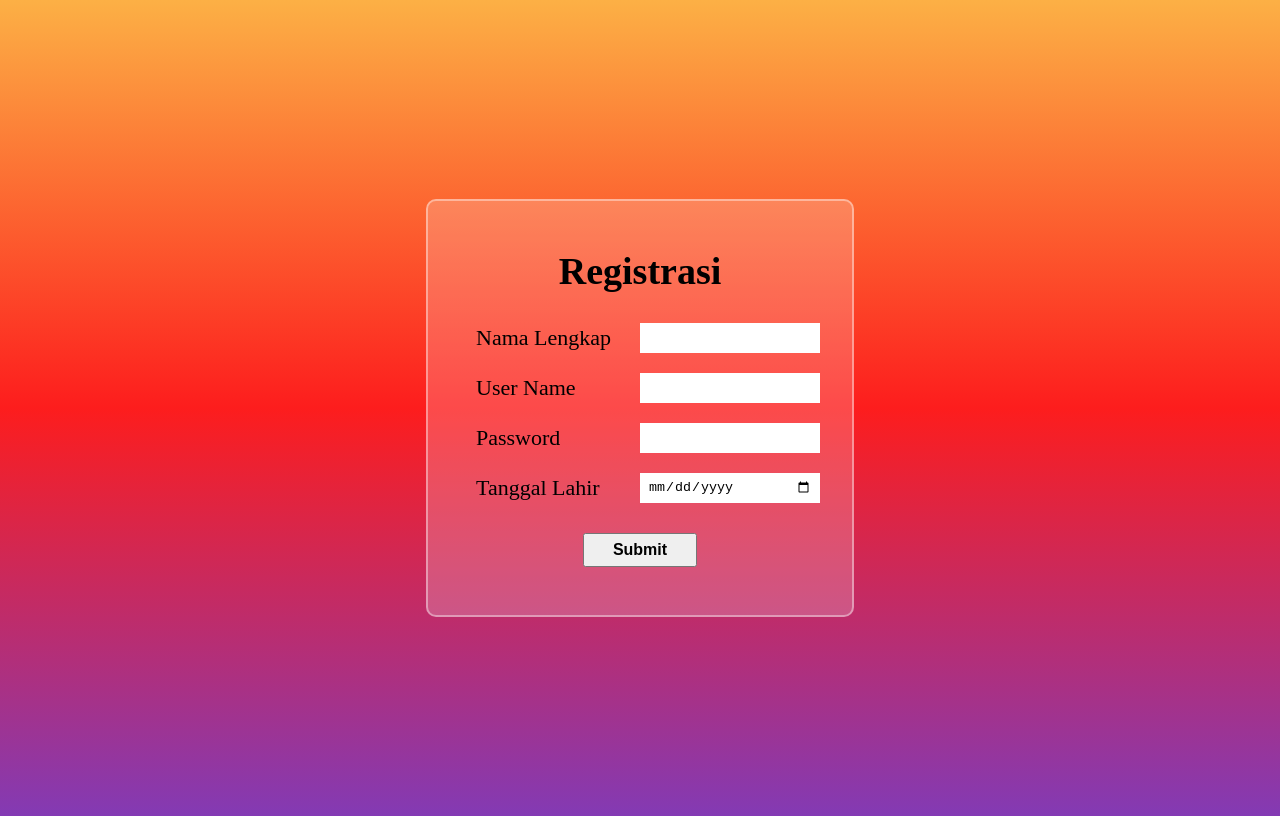
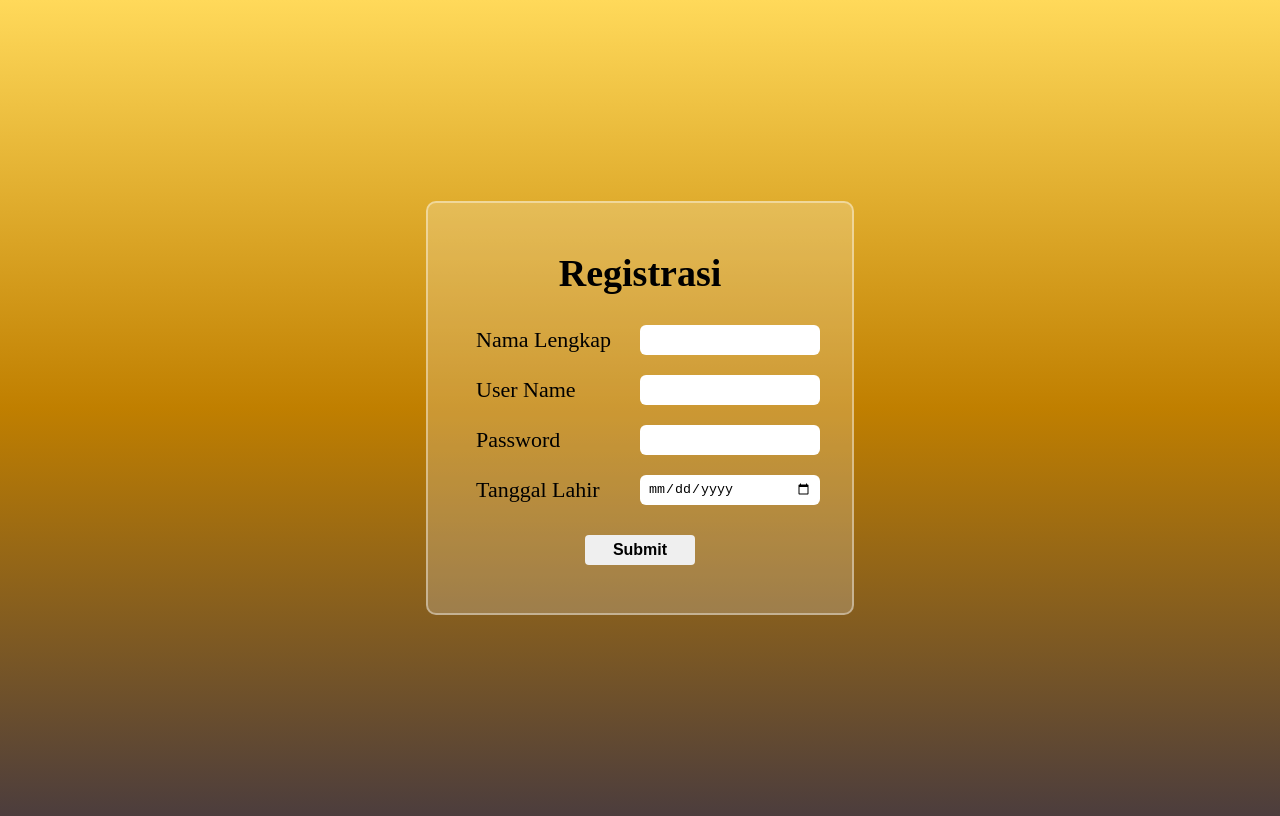
Before and after one commit to aji-banyu/pemrogramanWeb, a plain HTML site: page latihan36.html in a window 1280 px wide. Drawn offline with Linux system fonts and the light colour scheme.

```diff
--- a/style3.css
+++ b/style3.css
@@ -21,6 +21,7 @@
     }
 
     .logo-wrapper {
+        position: relative;
         background-color: rgb(24, 24, 24);
         display: flex;
         padding: 10px 5rem;
@@ -39,6 +40,10 @@
         object-fit: contain;
     }
     .logo-text {
+        position: absolute;
+        left: 50%;
+        top: 50%;
+        transform: translate(-50%, -50%);
         font-size: 32px;
         font-weight: 600;
         color: #fff;
--- a/style4.css
+++ b/style4.css
@@ -4,7 +4,7 @@
         align-items: center;
         min-height: 100vh;
         background: #833AB4;
-        background: linear-gradient(0deg,rgba(131, 58, 180, 1) 0%, rgba(253, 29, 29, 1) 50%, rgba(252, 176, 69, 1) 100%);
+        background: linear-gradient(0deg, #4C3D3D 0%, #C07F00 50%, #FFD95A 100%);
     }
     .container {
         border-radius: 10px;
@@ -39,6 +39,7 @@
         flex: 1;
     }
     .input-box input {
+        border-radius: 6px;
         padding: 0 8px;
         width: 100%;
         height: 100%;
@@ -52,4 +53,6 @@
         margin-top: 10px;
         font-size: 16px;
         font-weight: 600;
+        border-radius: 4px;
+        border: none;
     }
--- a/style5.css
+++ b/style5.css
@@ -4,7 +4,7 @@
         align-items: center;
         min-height: 100vh;
         background: #833AB4;
-        background: linear-gradient(0deg,rgba(131, 58, 180, 1) 0%, rgba(253, 29, 29, 1) 50%, rgba(252, 176, 69, 1) 100%);
+        background: linear-gradient(0deg, #4C3D3D 0%, #C07F00 50%, #FFD95A 100%);
         font-family: 'Poppins', sans-serif;
     }
     .container {
@@ -12,6 +12,7 @@
         border: 2px solid rgba(255, 255, 255, .4);
         background: rgba(255,255,255,.2);
         padding: 3rem;
+        box-shadow: 0 0 8px rgba(0, 0, 0, .3);
     }
     .container h2 {
         width: max-content;
@@ -40,6 +41,7 @@
         flex: 1;
     }
     .input-box input {
+        border-radius: 6px;
         padding: 0 6px;
         width: 100%;
         height: 100%;
@@ -59,6 +61,7 @@
         border: none;
         outline: none;
         margin-top: 10px;
+        border-radius: 4px;
     }
     button a {
         text-decoration: none;
```
